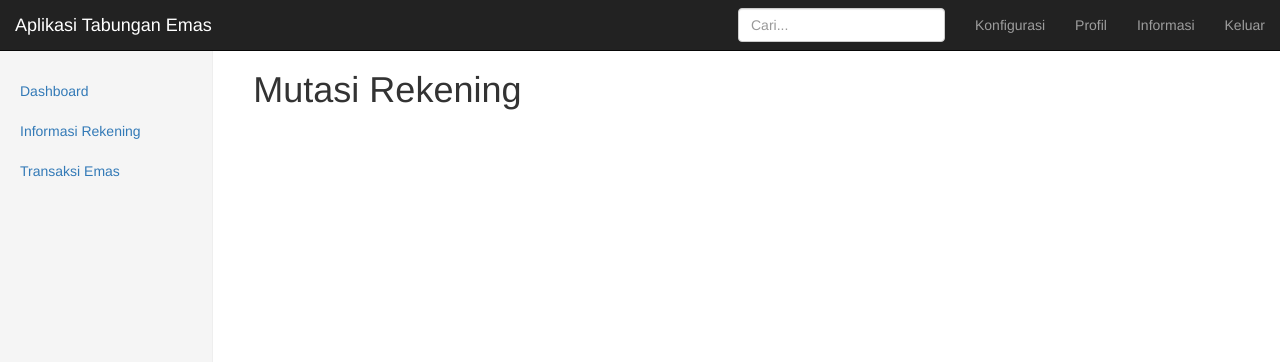
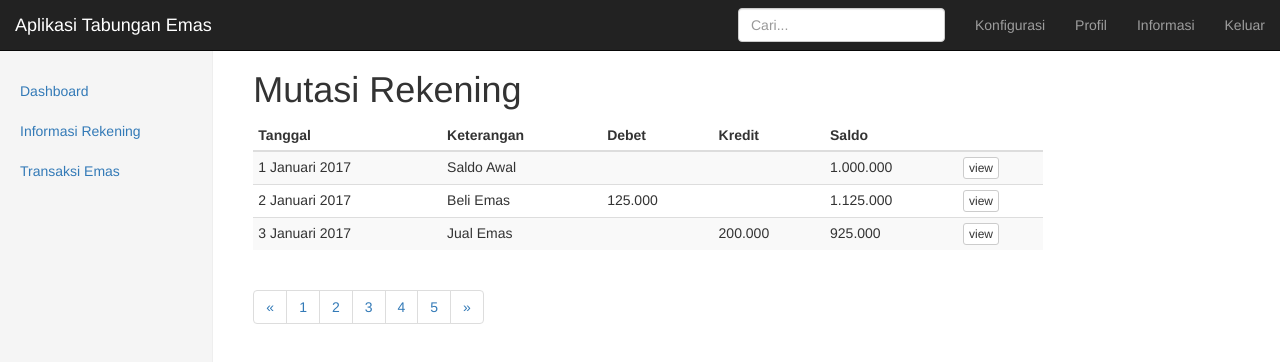
Before and after one commit to artivisi/training-pegadaian-2017-01, an Angular app in the folder tabungan-emas/: page /rekening/mutasi in a window 1280 px wide. Shown: the top 362 px of the page. Built offline with nearby package versions, Linux system fonts and the light colour scheme.

Commit message:
dummy screen

```diff
--- a/tabungan-emas/src/app/rekening/mutasi/mutasi.component.html
+++ b/tabungan-emas/src/app/rekening/mutasi/mutasi.component.html
@@ -1 +1,69 @@
 <h1>Mutasi Rekening</h1>
+
+<div style="width: 80%;">
+	<table class="table table-condensed table-striped table-hover">
+		<thead>
+			<tr>
+				<th>Tanggal</th>
+				<th>Keterangan</th>
+				<th>Debet</th>
+				<th>Kredit</th>
+				<th>Saldo</th>
+				<th>&nbsp;</th>
+			</tr>
+		</thead>
+		<tbody>
+			<tr>
+				<td>1 Januari 2017</td>
+				<td>Saldo Awal</td>
+				<td>&nbsp;</td>
+				<td>&nbsp;</td>
+				<td>1.000.000</td>
+				<td>
+					<button class="btn btn-default btn-xs">view</button>
+				</td>
+			</tr>
+			<tr>
+				<td>2 Januari 2017</td>
+				<td>Beli Emas</td>
+				<td>125.000</td>
+				<td>&nbsp;</td>
+				<td>1.125.000</td>
+				<td>
+					<button class="btn btn-default btn-xs">view</button>
+				</td>
+			</tr>
+			<tr>
+				<td>3 Januari 2017</td>
+				<td>Jual Emas</td>
+				<td>&nbsp;</td>
+				<td>200.000</td>
+				<td>925.000</td>
+				<td>
+					<button class="btn btn-default btn-xs">view</button>
+				</td>
+			</tr>
+		</tbody>
+	</table>
+
+	<nav aria-label="Page navigation">
+		<ul class="pagination">
+			<li>
+				<a href="#" aria-label="Previous">
+					<span aria-hidden="true">&laquo;</span>
+				</a>
+			</li>
+			<li><a href="#">1</a></li>
+			<li><a href="#">2</a></li>
+			<li><a href="#">3</a></li>
+			<li><a href="#">4</a></li>
+			<li><a href="#">5</a></li>
+			<li>
+				<a href="#" aria-label="Next">
+					<span aria-hidden="true">&raquo;</span>
+				</a>
+			</li>
+		</ul>
+	</nav>
+
+</div>
--- a/tabungan-emas/src/app/rekening/saldo/saldo.component.html
+++ b/tabungan-emas/src/app/rekening/saldo/saldo.component.html
@@ -1,4 +1,8 @@
 <h1>Saldo Rekening</h1>
 
+<ul>
+	<li>Saldo Emas : 120 g</li>
+	<li>Saldo Uang : Rp. 1.200.000</li>
+</ul>
 
 <button class="btn btn-primary" routerLink="/rekening/mutasi">Lihat Mutasi</button>
--- a/tabungan-emas/src/app/transaksi/beli/beli.component.html
+++ b/tabungan-emas/src/app/transaksi/beli/beli.component.html
@@ -1 +1,30 @@
 <h1>Beli Emas</h1>
+
+<form class="form-horizontal">
+  <div class="form-group">
+    <label for="inputEmail3" class="col-sm-2 control-label">Email</label>
+    <div class="col-sm-10">
+      <input type="email" class="form-control" id="inputEmail3" placeholder="Email">
+    </div>
+  </div>
+  <div class="form-group">
+    <label for="inputPassword3" class="col-sm-2 control-label">Password</label>
+    <div class="col-sm-10">
+      <input type="password" class="form-control" id="inputPassword3" placeholder="Password">
+    </div>
+  </div>
+  <div class="form-group">
+    <div class="col-sm-offset-2 col-sm-10">
+      <div class="checkbox">
+        <label>
+          <input type="checkbox"> Remember me
+        </label>
+      </div>
+    </div>
+  </div>
+  <div class="form-group">
+    <div class="col-sm-offset-2 col-sm-10">
+      <button routerLink="/transaksi/history" class="btn btn-default">Sign in</button>
+    </div>
+  </div>
+</form>
--- a/tabungan-emas/src/app/transaksi/history/history.component.html
+++ b/tabungan-emas/src/app/transaksi/history/history.component.html
@@ -2,3 +2,61 @@
 
 <button class="btn btn-primary" routerLink="/transaksi/jual">Jual Emas</button>
 <button class="btn btn-primary" routerLink="/transaksi/beli">Beli Emas</button>
+
+<hr>
+
+<table class="table table-condensed table-striped table-hover">
+	<thead>
+		<tr>
+			<th>Tanggal</th>
+			<th>Keterangan</th>
+			<th>Debet</th>
+			<th>Kredit</th>
+			<th>Saldo</th>
+		</tr>
+	</thead>
+	<tbody>
+		<tr>
+			<td>1 Januari 2017</td>
+			<td>Saldo Awal</td>
+			<td>&nbsp;</td>
+			<td>&nbsp;</td>
+			<td>15</td>
+		</tr>
+		<tr>
+			<td>2 Januari 2017</td>
+			<td>Pembelian</td>
+			<td>2</td>
+			<td>&nbsp;</td>
+			<td>17</td>
+		</tr>
+
+		<tr>
+			<td>3 Januari 2017</td>
+			<td>Penjualan</td>
+			<td>&nbsp;</td>
+			<td>6</td>
+			<td>11</td>
+		</tr>
+	</tbody>
+</table>
+
+<nav aria-label="Page navigation">
+	<ul class="pagination">
+		<li>
+			<a href="#" aria-label="Previous">
+				<span aria-hidden="true">&laquo;</span>
+			</a>
+		</li>
+		<li><a href="#">1</a></li>
+		<li><a href="#">2</a></li>
+		<li><a href="#">3</a></li>
+		<li><a href="#">4</a></li>
+		<li><a href="#">5</a></li>
+		<li>
+			<a href="#" aria-label="Next">
+				<span aria-hidden="true">&raquo;</span>
+			</a>
+		</li>
+	</ul>
+</nav>
--- a/tabungan-emas/src/app/transaksi/jual/jual.component.html
+++ b/tabungan-emas/src/app/transaksi/jual/jual.component.html
@@ -1 +1,31 @@
 <h1>Jual Emas</h1>
+
+
+<form class="form-horizontal">
+  <div class="form-group">
+    <label for="inputEmail3" class="col-sm-2 control-label">Email</label>
+    <div class="col-sm-10">
+      <input type="email" class="form-control" id="inputEmail3" placeholder="Email">
+    </div>
+  </div>
+  <div class="form-group">
+    <label for="inputPassword3" class="col-sm-2 control-label">Password</label>
+    <div class="col-sm-10">
+      <input type="password" class="form-control" id="inputPassword3" placeholder="Password">
+    </div>
+  </div>
+  <div class="form-group">
+    <div class="col-sm-offset-2 col-sm-10">
+      <div class="checkbox">
+        <label>
+          <input type="checkbox"> Remember me
+        </label>
+      </div>
+    </div>
+  </div>
+  <div class="form-group">
+    <div class="col-sm-offset-2 col-sm-10">
+      <button routerLink="/transaksi/history" class="btn btn-default">Sign in</button>
+    </div>
+  </div>
+</form>
```
